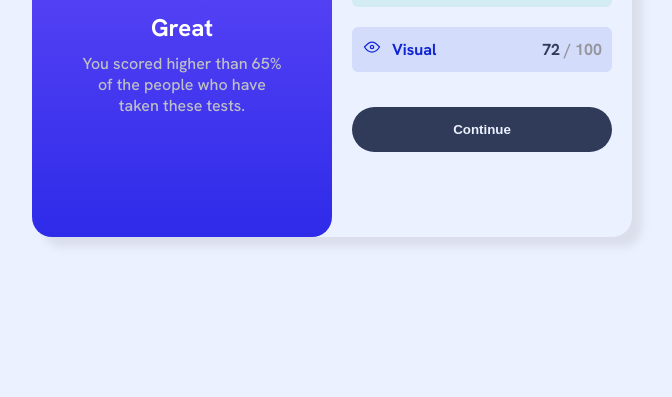
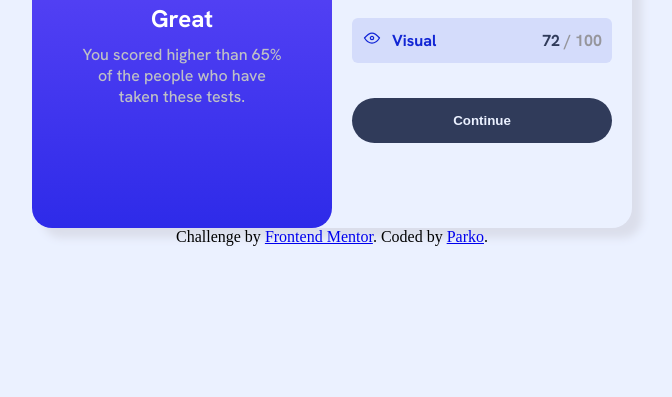
Before and after one commit to PARKO001/results-summary-component-main, a plain HTML site: page index.html in a window 1280 px wide. Shown: the part 403-800 px from the top of the page, without its empty margins (308-980 px from the left). Drawn offline with Linux system fonts and the light colour scheme.

Commit message:
final commit'

```diff
--- a/index.html
+++ b/index.html
@@ -82,10 +82,15 @@
           <button class="btn">Continue</button>
         </div>
       </div>
+      <div class="attribution">
+        Challenge by <a href="https://www.frontendmentor.io?ref=challenge" target="_blank">Frontend Mentor</a>.
+        Coded by <a href="https://github.com/PARKO001/results-summary-component-main.git" target="_blank" rel="noreferrer noopener">Parko</a>.
+      </div>
     </div>
 
   </main>
 </body>
+
 
 </html>
 
--- a/style.css
+++ b/style.css
@@ -21,6 +21,7 @@ body{
 }
 .card{
     height: 100vh;
+    flex-direction: column;
 }
 .container{
     height: 60vh;
@@ -171,3 +172,6 @@ body{
         width: 80%;
     }
 }
+footer{
+    text-align: center;
+}
```
